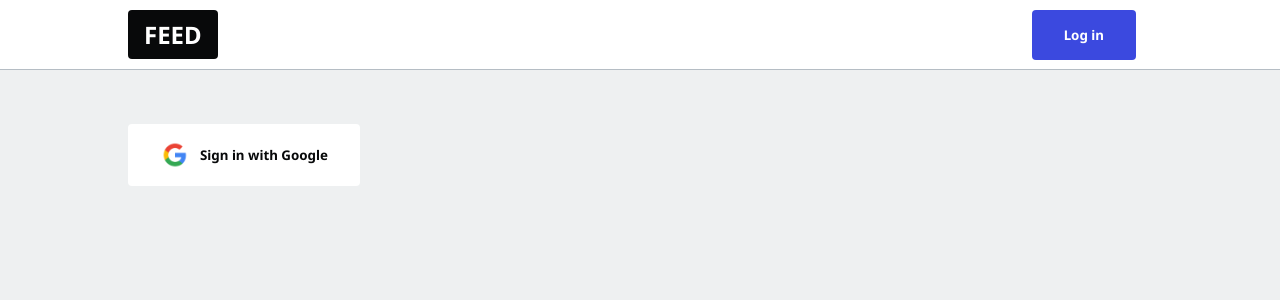
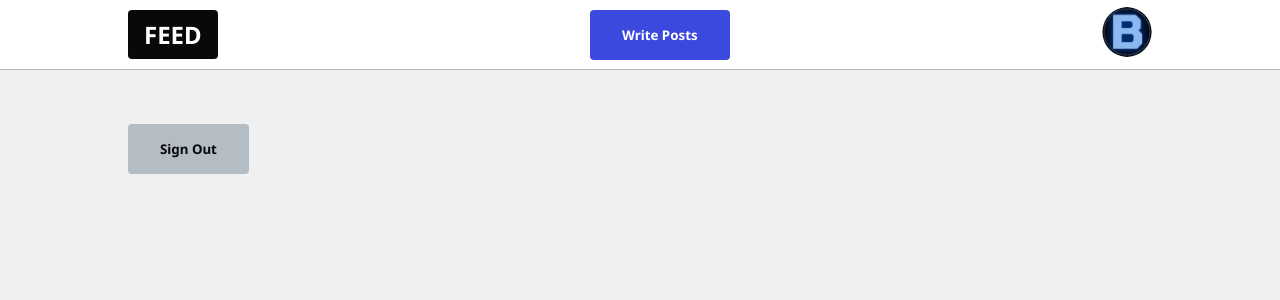
Before and after one commit to BaseBenjamin13/learn-next, a Next.js app: page /enter in a window 1280 px wide. Shown: the top 300 px of the page. Built offline with nearby package versions, Linux system fonts and the light colour scheme.

Commit message:
adding user auth context

```diff
--- a/components/Navbar.tsx
+++ b/components/Navbar.tsx
@@ -1,8 +1,10 @@
-import Link from 'next/link'
+import Link from 'next/link';
+import { useContext } from 'react';
+import { UserContext } from '../lib/context';
 
 export default function NavBar() {
-    const user = null;
-    const username = null;
+
+    const { user, username } = useContext(UserContext);
 
     return (
         <nav className="navbar">
@@ -22,7 +24,7 @@
                         </li>
                         <li>
                             <Link href={`/${username}`}>
-                                <img src={user?.photoURL} />
+                                <img src={'/B.png'} />
                             </Link>
                         </li>
 
--- /dev/null
+++ b/lib/context.ts
@@ -0,0 +1,4 @@
+
+import { createContext } from 'react';
+
+export const UserContext = createContext({ user: null, username: null });
--- a/pages/enter.tsx
+++ b/pages/enter.tsx
@@ -1,10 +1,12 @@
 
 import { auth, googleAuthProvider } from '../lib/firebase';
+import { useContext } from 'react';
+import { UserContext } from '../lib/context';
+
 
 export default function EnterPage({ }) {
 
-    const user = null;
-    const username = null;
+    const { user, username } = useContext(UserContext);
 
     return (
         <main>
@@ -16,6 +18,8 @@
         </main>
     )
 }
+
+
 
 function SignInButton() {
     const signInWithGoogle = async () => {
```
Also changed, not shown: pages/_app.tsx (+4 -4 lines), public/B.png (added).
